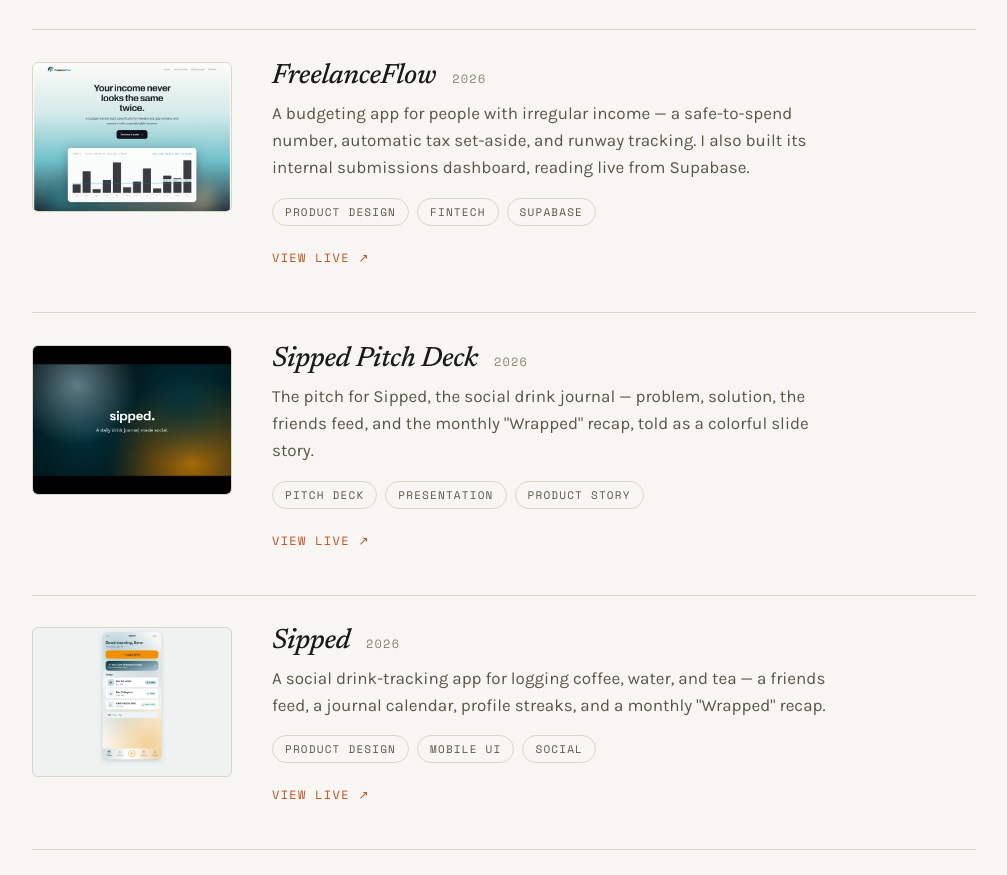
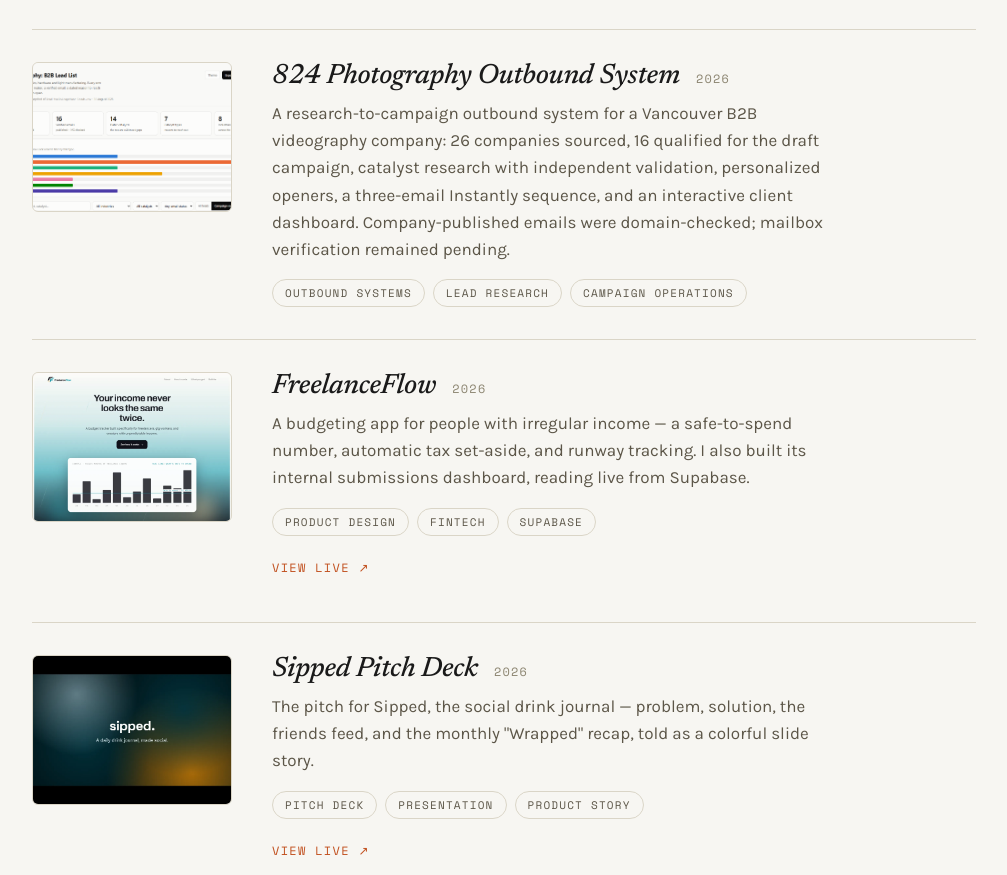
Before and after one commit to kennbutchoigutierrez/Gutierrez-Portfolio, a website: page index.html in a window 1280 px wide. Shown: the part 3273-4148 px from the top of the page, without its empty margins (136-1143 px from the left). Drawn offline with nearby package versions, Linux system fonts and the light colour scheme.

Commit message:
Add 824 outbound systems project

```diff
--- a/index.html
+++ b/index.html
@@ -383,6 +383,16 @@ html.js-reveal .reveal.is-visible{opacity:1;transform:none;}
       </div>
       <div class="work-row">
         <div class="work-row__thumb work-row__thumb--shot">
+          <img src="images/824-outbound-dashboard.png" alt="824 Photography B2B lead research dashboard" loading="lazy" style="object-position:center">
+        </div>
+        <div class="work-row__body">
+          <div class="work-row__head"><h3 class="work-row__name">824 Photography Outbound System</h3><span class="work-row__year">2026</span></div>
+          <p class="work-row__outcome">A research-to-campaign outbound system for a Vancouver B2B videography company: 26 companies sourced, 16 qualified for the draft campaign, catalyst research with independent validation, personalized openers, a three-email Instantly sequence, and an interactive client dashboard. Company-published emails were domain-checked; mailbox verification remained pending.</p>
+          <div class="tags"><span class="tag">Outbound Systems</span><span class="tag">Lead Research</span><span class="tag">Campaign Operations</span></div>
+        </div>
+      </div>
+      <div class="work-row">
+        <div class="work-row__thumb work-row__thumb--shot">
           <picture>
             <source srcset="images/freelanceflow-landing.webp" type="image/webp">
             <img src="images/freelanceflow-landing.jpg" alt="FreelanceFlow landing page" loading="lazy">
@@ -493,6 +503,8 @@ html.js-reveal .reveal.is-visible{opacity:1;transform:none;}
             <span class="skill-pill">Meta ad creative</span>
             <span class="skill-pill">Landing-page copy</span>
             <span class="skill-pill">Multi-format content</span>
+            <span class="skill-pill">Outbound research</span>
+            <span class="skill-pill">Lead qualification</span>
           </div>
         </div>
       </div>
```
Also changed, not shown: images/824-outbound-dashboard.png (added).
